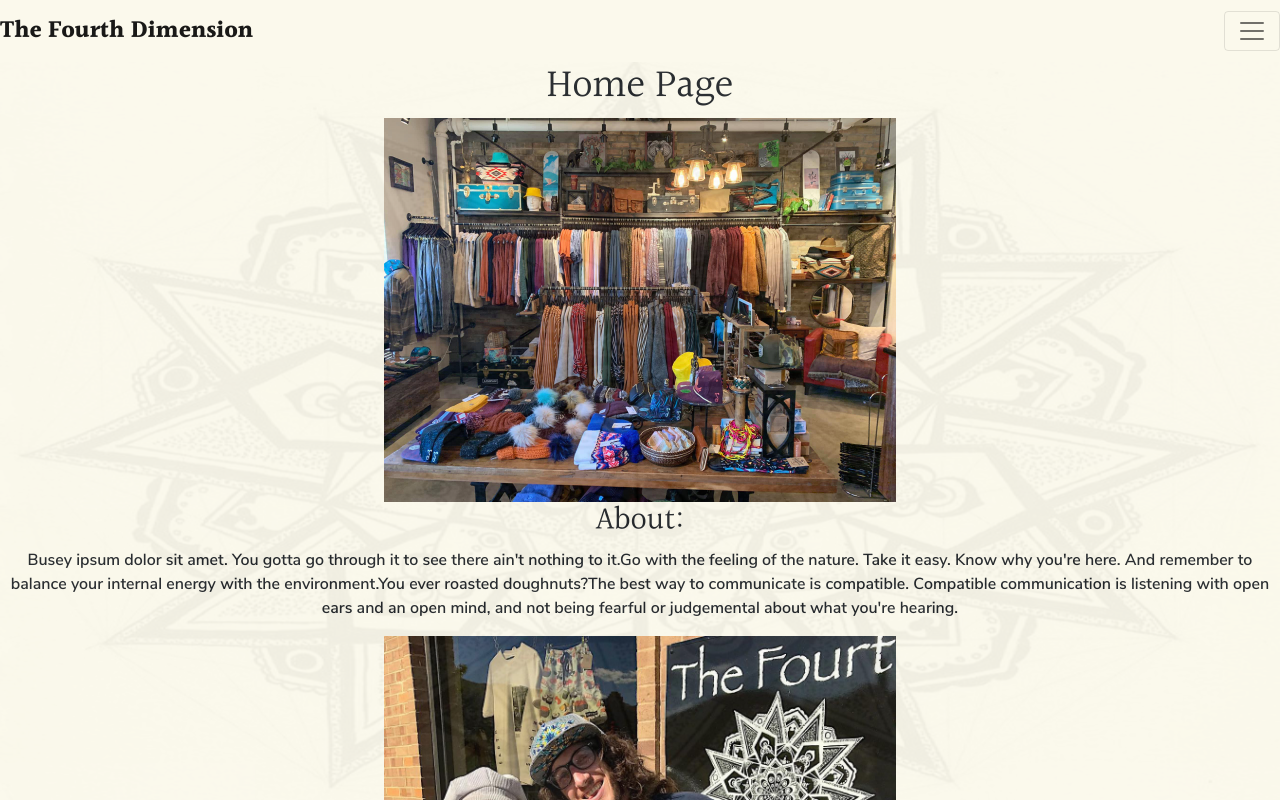
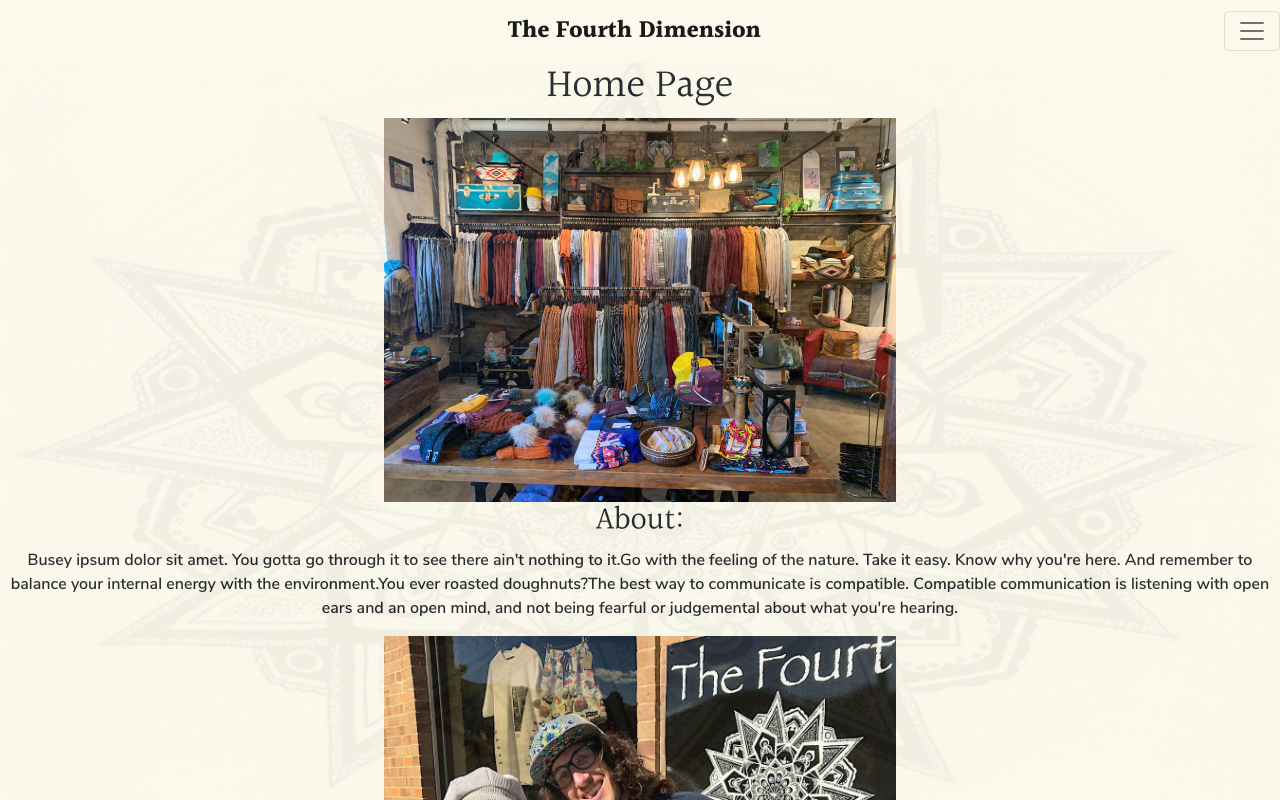
Before and after one commit to alihernandez/fourthDim, a React (Create React App) app in the folder client/: page / in a window 1280 px wide. Shown: the top 800 px of the page. Built offline with nearby package versions, Linux system fonts and the light colour scheme.

Commit message:
navbar work

```diff
--- a/client/src/components/Navbar/NavBar.css
+++ b/client/src/components/Navbar/NavBar.css
@@ -1,3 +1,4 @@
+
 .navi {
     background-color: #fbf9ec;
     font-family: Halant2;
@@ -5,4 +6,10 @@
 
 #navTit {
     font-size: x-large;
+    text-align: center;
+    padding-left: 3.5%;
 }
+
+.Nav {
+    padding-left: 95%;
+}
--- a/client/src/components/Navbar/index.js
+++ b/client/src/components/Navbar/index.js
@@ -14,10 +14,10 @@ const NavBar = (props) => {
   return (
     <div className="navi">
       <Navbar color="faded" light>
-        <NavbarBrand href="/" className="mr-auto" id="navTit">The Fourth Dimension</NavbarBrand>
+        <NavbarBrand href="/" className="navbar-brand mx-auto" id="navTit">The Fourth Dimension</NavbarBrand>
         <NavbarToggler onClick={toggleNavbar} className="mr-2" />
         <Collapse isOpen={!collapsed} navbar>
-          <Nav navbar>
+          <Nav className="container-fluid" navbar>
             <NavItem>
               <NavLink href="/">Home</NavLink>
             </NavItem>
@@ -36,7 +36,7 @@ const NavBar = (props) => {
             <NavItem>
               <NavLink href="/sign-up">Sign Up</NavLink>
             </NavItem>
-            <UncontrolledDropdown nav inNavbar>
+            <UncontrolledDropdown className="ml-end" nav inNavbar>
               <DropdownToggle nav caret>
                 Mens
               </DropdownToggle>
```
